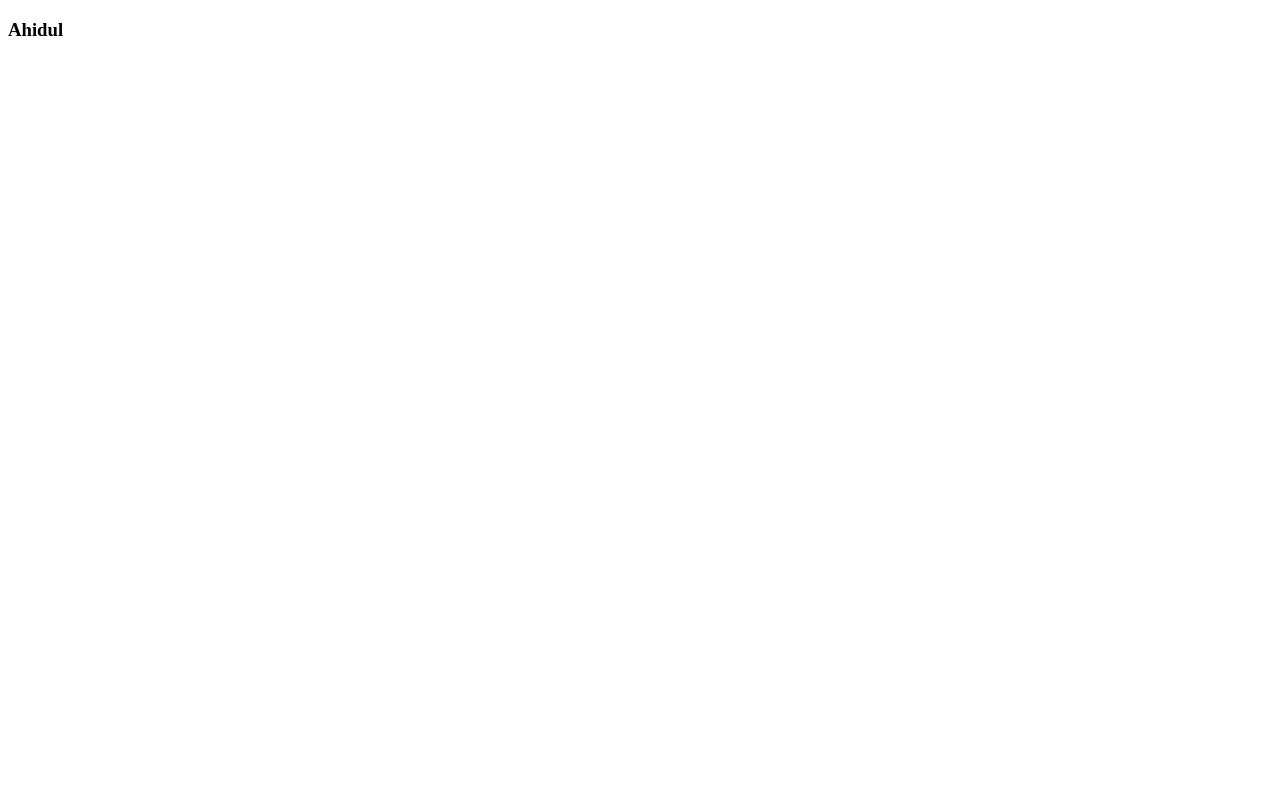
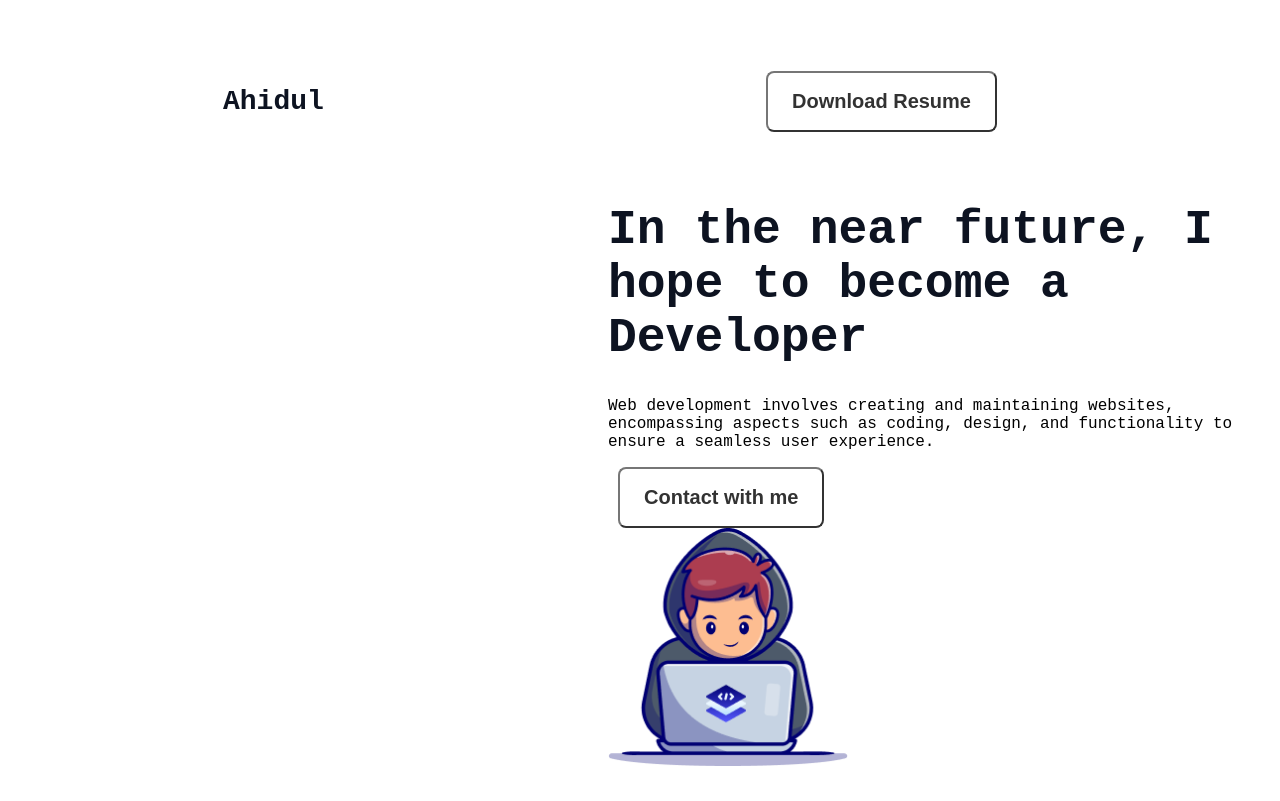
Before and after one commit to Ahidul1/Assigntment1, a plain HTML site: page index.html in a window 1280 px wide. Drawn offline with Linux system fonts and the light colour scheme; a web font is replaced by a local one.

Commit message:
my first

```diff
--- a/index.html
+++ b/index.html
@@ -1,20 +1,38 @@
 <!DOCTYPE html>
 <html lang="en">
+
 <head>
     <meta charset="UTF-8">
     <meta name="viewport" content="width=device-width, initial-scale=1.0">
-    <title>first assignment</title>
-    <style>
-        @import url('https://fonts.googleapis.com/css2?family=Azeret+Mono:ital,wght@0,100..900;1,100..900&display=swap');
-        </style>
+    <title>My first assignment</title>
+    <link rel="preconnect" href="https://fonts.googleapis.com">
+    <link rel="preconnect" href="https://fonts.gstatic.com" crossorigin>
+    <link href="https://fonts.googleapis.com/css2?family=Azeret+Mono:ital,wght@0,100..900;1,100..900&display=swap"
+        rel="stylesheet">
+    <link rel="stylesheet" href="/style/style.css">
 </head>
-<body class="open-sans-normal">
-  <nav>
 
-<h3>Ahidul</h3>
+<body class="open-sanse-azeto">
+    <nav>
 
+        <h3 class="nav-title">Ahidul</h3>
+        <ul>
+            <li><a class="" href=""><button class="btn-primary">Download Resume</button></a></li>
 
+        </ul>
 
-  </nav>
+    </nav>
+    <div class="group-img">
+        <div class="group-bg">
+
+            <h1 class="group-banner">In the near future, I hope to become a Developer</h1>
+            <p class="group-description">Web development involves creating and maintaining websites, encompassing aspects such as coding, design, and functionality to ensure a seamless user experience.</p>
+            <button class="btn-primary">Contact with me</button>
+
+    </div>
+    <img class="group-picture" src="/assets/Group.png" alt="">
+    </div>
+
 </body>
+
 </html>
--- a/style/style.css
+++ b/style/style.css
@@ -1,8 +1,77 @@
+
+.open-sanse-azeto {
+    font-family: "Azeret Mono", monospace;
+    font-optical-sizing: auto;
+
+    font-style: normal;
+    font-variation-settings: "wdth" 100;
+  }
 
 
-  .open-sans-normal {
-    font-family: "Azeret Mono", monospace;
-    font-optical-sizing: auto;
-    font-weight: weight;
-    font-style: normal;
-  }
+
+
+/* nav style */
+nav{
+
+    display: flex;
+    align-items: center;
+    justify-content: space-between;
+    margin: 55px 215px;
+}
+.nav-title{
+
+    font-weight: 800px;
+    font-size: 28px;
+    color:#0D1321 ;
+}
+
+nav ul{
+
+    display: flex;
+    align-items: center;
+}
+
+nav ul li{
+list-style: none;
+margin-right: 50px;
+
+}
+nav ul a{
+    text-decoration: none;
+    font-size: 20px;
+
+}
+
+
+.group-img{
+
+    margin-left: 600px;
+    margin-top: 50px;
+    margin-bottom: 30px;
+
+}
+
+.group-banner{
+
+
+    font-size: 48px;
+    color: #0D1321;
+    font-weight:800;
+}
+
+.group-picture{
+
+    width:240px
+}
+
+
+.btn-primary{
+   background-color:white;
+    border-radius: 8px;
+    font-size: 20px;
+    padding: 17px 24px 17px 24px;
+    font-weight: 600;
+    text-align: center;
+    opacity: 0.8;
+    margin: 0px 10px;
+}
```
